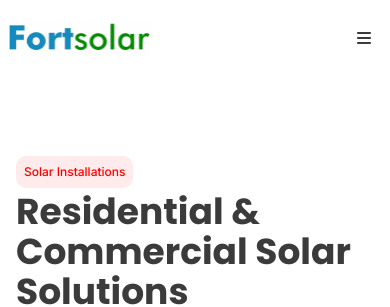
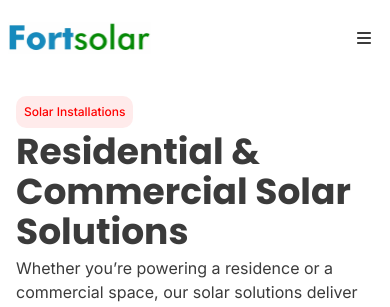
Before and after one commit to fort-solar/staging-landing-clone, a Next.js app: page /home in a window 390 px wide. Shown: the top 307 px of the page. Built offline with nearby package versions, Linux system fonts and the light colour scheme.

Commit message:
adding an offset to the scroll to top

```diff
--- a/components/ui/home/HomeHero.tsx
+++ b/components/ui/home/HomeHero.tsx
@@ -24,16 +24,23 @@ const HomeHero = () => {
     }, [current, setCurrent]);
 
     const scrollToTop = () => {
-        heroRef.current?.scrollIntoView({
+        if (!heroRef.current) return;
+
+        const offset = 80;
+        const elementTop =
+            heroRef.current.getBoundingClientRect().top + window.scrollY;
+
+        window.scrollTo({
+            top: elementTop - offset,
             behavior: "smooth",
-            block: "start",
         });
     };
 
 
 
+
     return (
-        <div className="w-full max-w-6xl mx-auto px-4 py-10 space-y-10 lg:space-y-20 bg-white dark:bg-black sm:items-start" ref={heroRef}>
+        <div className="w-full max-w-6xl mx-auto px-4 py-5 lg:py-10 space-y-10 lg:space-y-20 bg-white dark:bg-black sm:items-start" ref={heroRef}>
             <div className="grid grid-cols-1 lg:grid-cols-2 gap-14">
                 <div>
                     <div className='flex flex-col gap-5'>
@@ -42,7 +49,7 @@ const HomeHero = () => {
                             className="animate-fade"
                         >
                             <div
-                                className="mt-10 p-2 text-xs lg:text-sm w-fit rounded-lg font-medium"
+                                className="p-2 text-xs lg:text-sm w-fit rounded-lg font-medium"
                                 style={{
                                     backgroundColor: CAROUSEL_CONTENT[current].toast_background_color,
                                     color: CAROUSEL_CONTENT[current].toast_color,
@@ -60,7 +67,7 @@ const HomeHero = () => {
                             </div>
                         </div>
 
-                        <div className="mt-0     lg:mt-2">
+                        <div className="mt-0 lg:mt-2">
                             <Link href="/coming-soon">
                                 <Button
                                     className="
@@ -97,7 +104,7 @@ const HomeHero = () => {
                                     setCurrent((prev) =>
                                         prev === 0 ? CAROUSEL_CONTENT.length - 1 : prev - 1
                                     );
-                                    scrollToTop();
+                                    setTimeout(scrollToTop, 100);
                                 }}
                                 className="h-12 cursor-pointer w-12 rounded-xl bg-white flex items-center justify-center shadow"
                             >
@@ -106,7 +113,7 @@ const HomeHero = () => {
                             <button
                                 onClick={() => {
                                     setCurrent((prev) => (prev + 1) % CAROUSEL_CONTENT.length);
-                                    scrollToTop();
+                                    setTimeout(scrollToTop, 100);
                                 }}
                                 className="h-12 w-12 cursor-pointer rounded-xl bg-[linear-gradient(94.62deg,#2CB22C_-8.83%,#058A05_110.95%)]
     hover:opacity-90 text-white flex items-center justify-center shadow"
```
